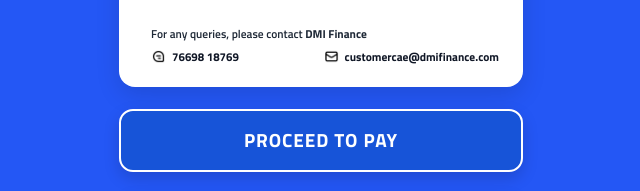
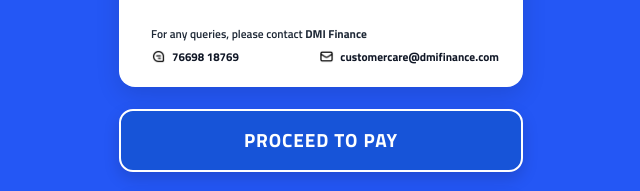
Before and after one commit to adnan369/dmifinance, a plain HTML site: page test.html in a window 1280 px wide. Shown: the part 551-742 px from the top of the page, 319-959 px from the left. Drawn offline with Linux system fonts and the light colour scheme.

Commit message:
Fix email address typo in test.html

```diff
--- a/test.html
+++ b/test.html
@@ -816,7 +816,7 @@
               class="contact-icon-img"
               onerror="this.style.display='none'"
             />
-            customercae@dmifinance.com
+            customercare@dmifinance.com
           </a>
         </div>
       </div>
```
